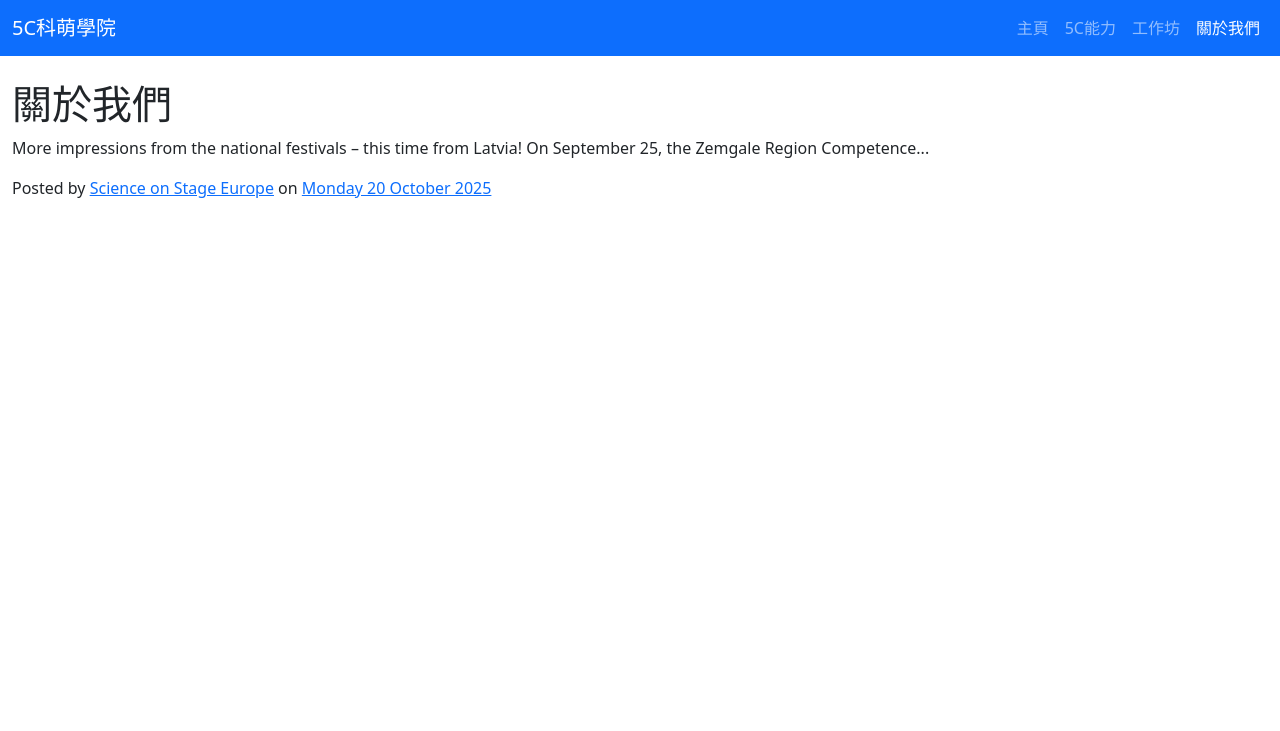
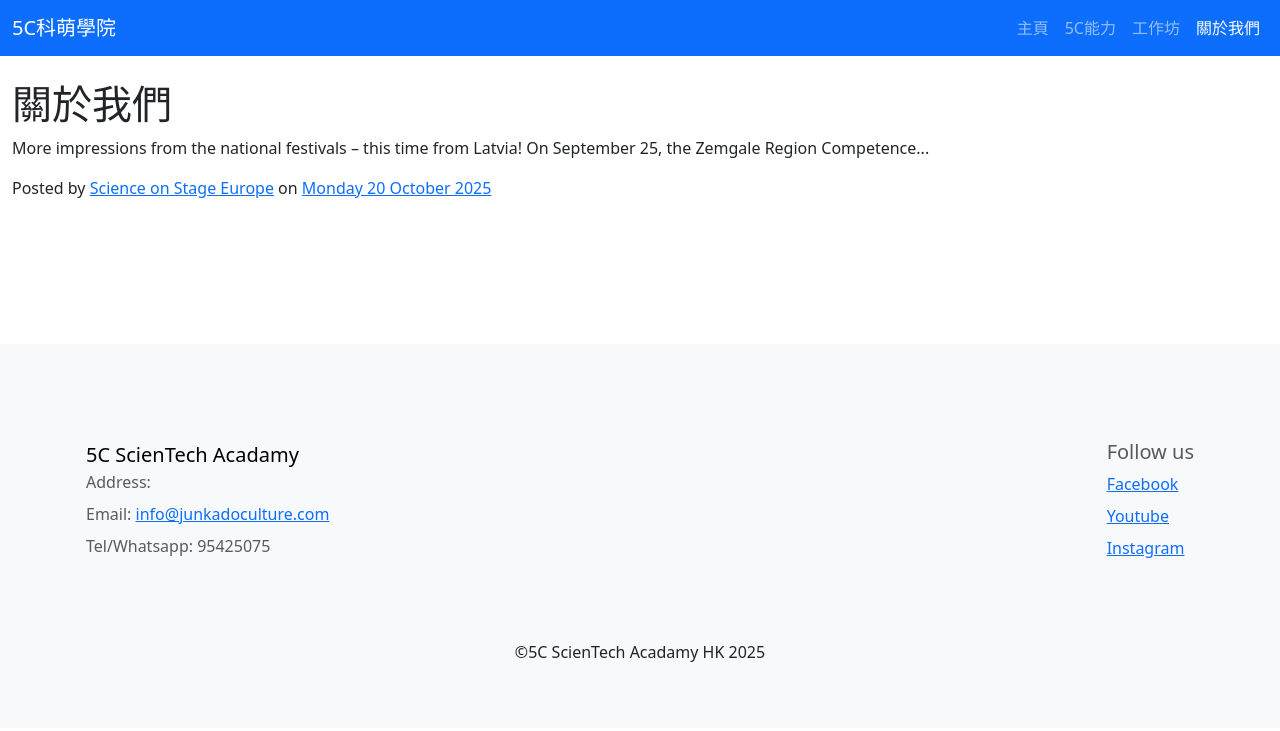
Before and after one commit to cyrus2012/studyming, a plain HTML site: page about.html in a window 1280 px wide. Drawn offline with nearby package versions, Linux system fonts and the light colour scheme.

Commit message:
update minor in subpage workshop and about

```diff
--- a/about.html
+++ b/about.html
@@ -56,4 +56,34 @@
     </div>
 
 </body>
+
+<footer class="bd-footer py-4 py-md-5 mt-5 bg-body-tertiary">
+    <div class="container py-4 py-md-5 px-4 px-md-3 text-body-secondary">
+        <div class="d-flex justify-content-between">
+            <div class="mb-3">
+                <a class="mb-2 text-body-emphasis text-decoration-none" href="#" >
+                    <span class="fs-5">5C ScienTech Acadamy</span>
+                </a>
+                <ul class="list-unstyled ">
+                    <li class="mb-2">Address:</li>
+                    <li class="mb-2">Email: <a href="#">info@junkadoculture.com </a></li>
+                    <li class="mb-2">Tel/Whatsapp: 95425075</li>
+                </ul>
+            </div>
+            <div class="mb-3 ">
+                <h5>Follow us</h5>
+                <ul class="list-unstyled">
+                    <li class="mb-2"><a href="https://www.facebook.com/scienceonstageeurope" aria-label="Facebook">Facebook</a></li>
+                    <li class="mb-2"><a href="https://www.youtube.com/scienceonstageeurope" aria-label="Youtube"></i>Youtube</a></li>
+                    <li class="mb-2"><a href="https://www.instagram.com/scienceonstageeurope" aria-label="Instagram">Instagram</a></li>
+                </ul>
+
+            </div>
+        </div>
+    </div>
+    <div>
+        <p class="text-center">©5C ScienTech Acadamy HK 2025</p>
+    </div>
+</footer>
+
 </html>
```
Also changed, not shown: workshop.html (+3 -3 lines).
